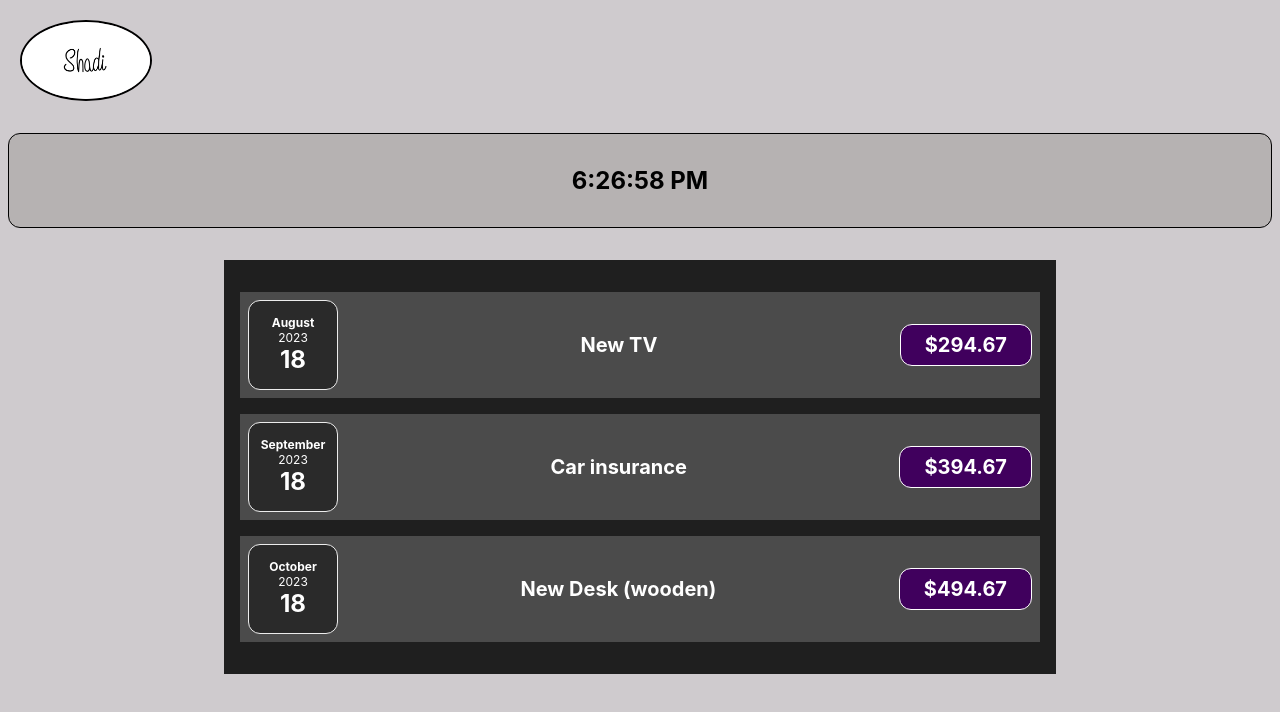
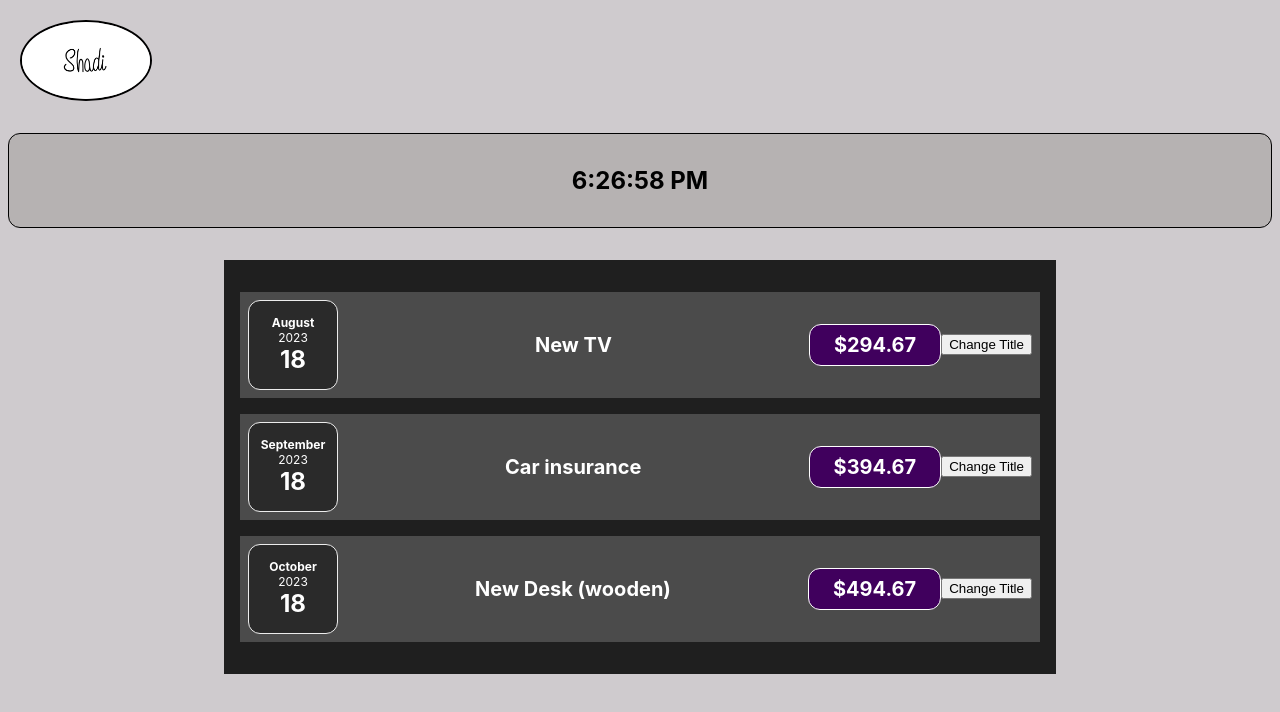
Before and after one commit to ShadiShayan92/Component-Basics-Project, a React (Create React App) app: page / in a window 1280 px wide. Shown: the top 712 px of the page. Built offline with nearby package versions, Linux system fonts and the light colour scheme.

Commit message:
useState for change title

```diff
--- a/src/components/Expenses/ExpenseItem.js
+++ b/src/components/Expenses/ExpenseItem.js
@@ -1,17 +1,25 @@
+import React, { useState } from "react";
 import "./ExpenseItem.css";
 import ExpenseDate from "./ExpenseDate";
 import Card from "../UI/Card";
 
-function ExpenseItem(props) {
+const ExpenseItem = (props) => {
+  const [title, setTitle] = useState(props.title);
+
+  const clickHandler = () => {
+    setTitle("Updated!!!");
+  };
+
   return (
     <Card className="expense-item">
       <ExpenseDate date={props.date}></ExpenseDate>
       <div className="expense-item__description">
-        <h2>{props.title}</h2>
+        <h2>{title}</h2>
       </div>
       <div className="expense-item__price">${props.amount}</div>
+      <button onClick={clickHandler}>Change Title</button>
     </Card>
   );
-}
+};
 
 export default ExpenseItem;
```
